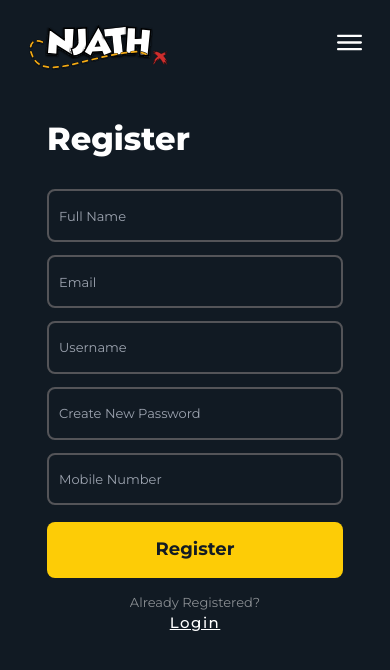
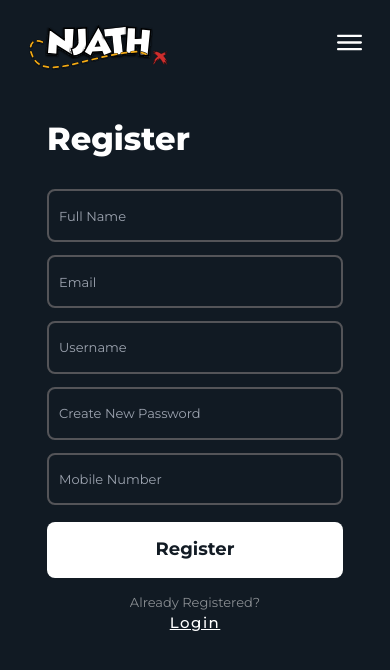
Before and after one commit to melencholicmice/NJATH-2023, a Next.js app: page /register in a window 390 px wide. In both pictures the pointer is over the button "Register". Shown: the top 670 px of the page. Built offline with nearby package versions, Linux system fonts and the light colour scheme.

Commit message:
registerPage

```diff
--- a/src/styles/register.module.css
+++ b/src/styles/register.module.css
@@ -79,7 +79,7 @@
     width: 75%;
     width: 474px;
     height: 520px;
-    min-width: 250px;
+    /* min-width: 250px; */
     @media (max-height: 500px) {
         @media (min-width: 500px) {
             padding-top: 80px;
@@ -162,9 +162,13 @@
         flex-grow: 1;
         width: 80%;
         font-size: 13px;
+        justify-content: center;
         height: 10px;
         /* height: 5%; */
     }
+}
+:hover.submit{
+    background-color: white;
 }
 .submit {
     width: 396px;
```
